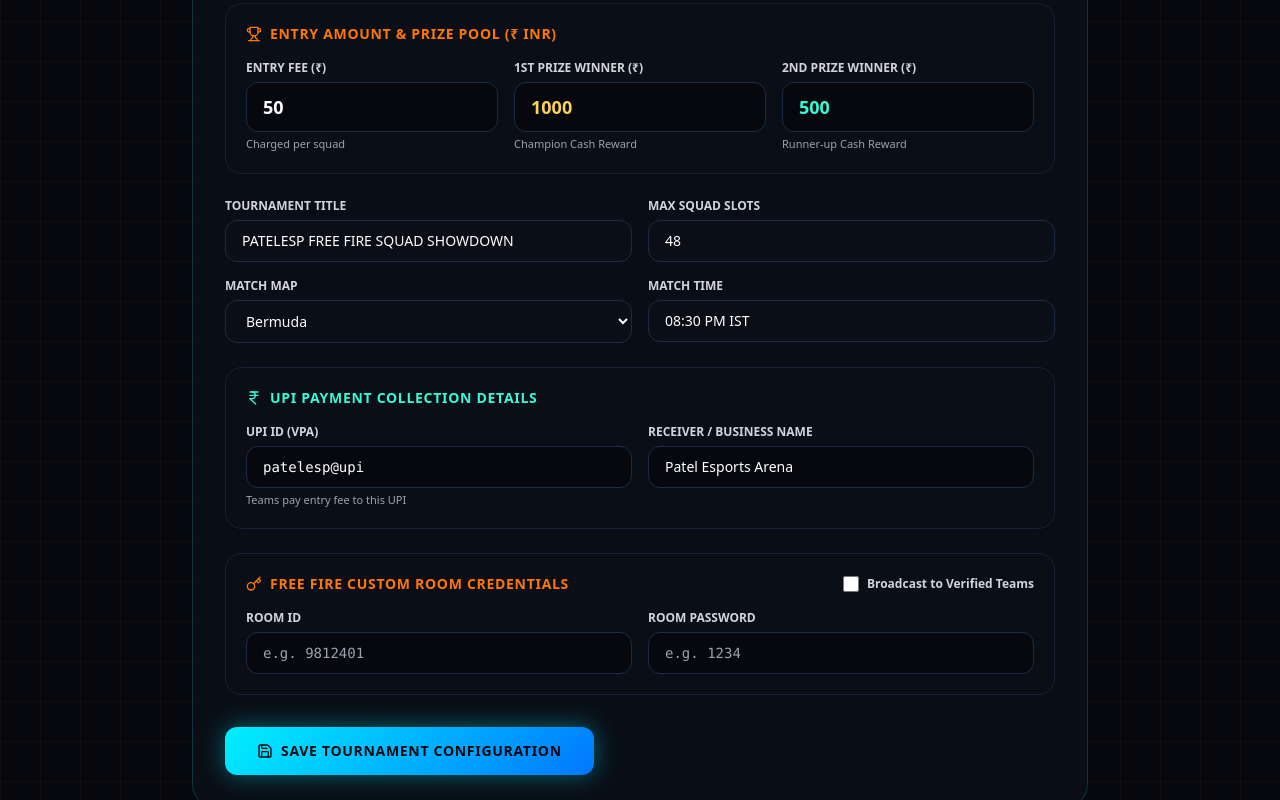
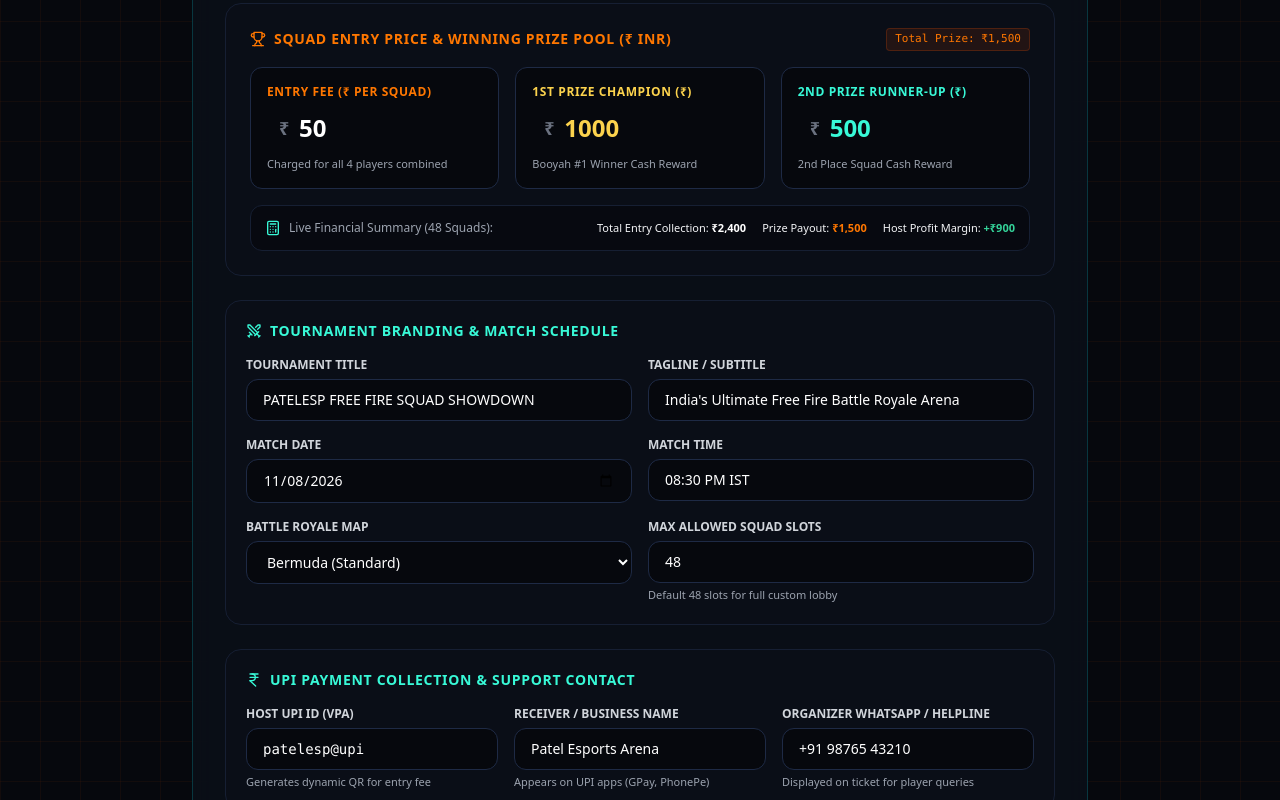
Before and after one commit to junedpatel2005-bit/patelesp, a Next.js app: page /admin/settings in a window 1280 px wide. Shown: the part 380-1180 px from the top of the page. Built offline with nearby package versions, Linux system fonts and the light colour scheme; no server answers; the database is empty; sample sign-in values are in the browser's storage.

Commit message:
feat: enhance admin settings with comprehensive pricing, prizes, live profit calculator, and match schedule

```diff
--- a/src/app/admin/settings/page.tsx
+++ b/src/app/admin/settings/page.tsx
@@ -5,7 +5,8 @@ import { useRouter } from "next/navigation";
 import Link from "next/link";
 import {
   Shield, Settings, Trophy, Flame, ArrowLeft, Save,
-  IndianRupee, Calendar, Clock, MapPin, Check, AlertCircle, Key, Database, Cloud, Server
+  IndianRupee, Calendar, Clock, MapPin, Check, AlertCircle, Key,
+  Database, Users, Phone, Sparkles, Calculator, Swords
 } from "lucide-react";
 import { TournamentConfig } from "@/lib/types";
 import { soundManager } from "@/lib/sound";
@@ -20,17 +21,26 @@ export default function AdminSettingsPage() {
   const [errorMsg, setErrorMsg] = useState("");
   const [dbStatus, setDbStatus] = useState<{ provider: string; connected: boolean; message: string } | null>(null);
 
-  // Form states
-  const [title, setTitle] = useState("");
+  // Form states - Pricing & Prizes
   const [entryFee, setEntryFee] = useState<number>(50);
   const [firstPrize, setFirstPrize] = useState<number>(1000);
   const [secondPrize, setSecondPrize] = useState<number>(500);
+  const [perKillPrize, setPerKillPrize] = useState<number>(0);
+
+  // Tournament Info & Schedule
+  const [title, setTitle] = useState("");
+  const [tagline, setTagline] = useState("");
   const [map, setMap] = useState("Bermuda");
   const [matchDate, setMatchDate] = useState("");
   const [matchTime, setMatchTime] = useState("");
   const [maxSlots, setMaxSlots] = useState<number>(48);
+  const [contactNumber, setContactNumber] = useState("");
+
+  // UPI Details
   const [upiId, setUpiId] = useState("");
   const [upiName, setUpiName] = useState("");
+
+  // Custom Room Credentials
   const [roomId, setRoomId] = useState("");
   const [roomPassword, setRoomPassword] = useState("");
   const [roomAnnounced, setRoomAnnounced] = useState(false);
@@ -57,16 +67,19 @@ export default function AdminSettingsPage() {
         if (data.success && data.tournament) {
           const t: TournamentConfig = data.tournament;
           setTournament(t);
-          setTitle(t.title);
-          setEntryFee(t.entryFee);
-          setFirstPrize(t.firstPrize);
-          setSecondPrize(t.secondPrize);
-          setMap(t.map);
-          setMatchDate(t.matchDate);
-          setMatchTime(t.matchTime);
-          setMaxSlots(t.maxSlots);
-          setUpiId(t.upiId);
-          setUpiName(t.upiName);
+          setTitle(t.title || "");
+          setTagline(t.tagline || "");
+          setEntryFee(t.entryFee ?? 50);
+          setFirstPrize(t.firstPrize ?? 1000);
+          setSecondPrize(t.secondPrize ?? 500);
+          setPerKillPrize(t.perKillPrize ?? 0);
+          setMap(t.map || "Bermuda");
+          setMatchDate(t.matchDate || "2026-11-08");
+          setMatchTime(t.matchTime || "08:30 PM IST");
+          setMaxSlots(t.maxSlots ?? 48);
+          setContactNumber(t.contactNumber || "+91 98765 43210");
+          setUpiId(t.upiId || "patelesp@upi");
+          setUpiName(t.upiName || "Patel Esports Arena");
           setRoomId(t.roomId || "");
           setRoomPassword(t.roomPassword || "");
           setRoomAnnounced(t.roomAnnounced || false);
@@ -97,13 +110,16 @@ export default function AdminSettingsPage() {
         },
         body: JSON.stringify({
           title,
+          tagline,
           entryFee: Number(entryFee),
           firstPrize: Number(firstPrize),
           secondPrize: Number(secondPrize),
+          perKillPrize: Number(perKillPrize),
           map,
           matchDate,
           matchTime,
           maxSlots: Number(maxSlots),
+          contactNumber,
           upiId,
           upiName,
           roomId,
@@ -115,7 +131,7 @@ export default function AdminSettingsPage() {
       const data = await res.json();
       if (data.success) {
         soundManager.playSuccessSound();
-        setSuccessMsg("Tournament settings and prizes updated successfully!");
+        setSuccessMsg("Tournament prices, winning rewards, and configuration updated successfully in cloud!");
         setTournament(data.tournament);
       } else {
         setErrorMsg(data.message || "Failed to update settings");
@@ -126,6 +142,11 @@ export default function AdminSettingsPage() {
       setSaving(false);
     }
   };
+
+  // Live Financial Calculations
+  const calculatedPrizePool = Number(firstPrize || 0) + Number(secondPrize || 0);
+  const potentialCollection = Number(entryFee || 0) * Number(maxSlots || 0);
+  const organizerNetMargin = potentialCollection - calculatedPrizePool;
 
   if (loading) {
     return (
@@ -145,7 +166,7 @@ export default function AdminSettingsPage() {
           >
             <ArrowLeft className="w-4 h-4" /> Back to Dashboard
           </Link>
-          <div className="text-xs font-bold text-cyber-400">ADMIN CONTROL</div>
+          <div className="text-xs font-bold text-cyber-400">ADMIN COMMAND CENTER</div>
         </div>
 
         <div className="gaming-card-cyber rounded-3xl p-6 sm:p-8 border-cyber-500/30">
@@ -155,10 +176,10 @@ export default function AdminSettingsPage() {
             </div>
             <div>
               <h1 className="text-2xl font-black text-white uppercase tracking-tight">
-                Tournament & Prize Pool Settings
+                Tournament Pricing & Configuration
               </h1>
               <p className="text-xs text-gray-400">
-                Update entry fee, 1st & 2nd prize amounts, custom room credentials, and UPI collection ID
+                Configure entry fees per squad, 1st & 2nd winning rewards, match schedule, UPI ID, and room broadcaster
               </p>
             </div>
           </div>
@@ -184,7 +205,7 @@ export default function AdminSettingsPage() {
                 </div>
                 <div>
                   <div className="font-bold flex items-center gap-1.5 uppercase tracking-wider text-[11px]">
-                    {dbStatus.provider === "supabase" ? "Supabase Cloud Database" : "Local File Database"}
+                    {dbStatus.provider === "supabase" ? "Supabase PostgreSQL Database Connected" : "Local File Database"}
                     {dbStatus.connected && (
                       <span className="inline-block w-2 h-2 rounded-full bg-emerald-400 animate-pulse" />
                     )}
@@ -193,7 +214,7 @@ export default function AdminSettingsPage() {
                 </div>
               </div>
               <div className="text-[10px] font-mono px-2.5 py-1 rounded-lg bg-black/40 border border-white/10 uppercase">
-                {dbStatus.provider === "supabase" ? "PostgreSQL" : "JSON Backup"}
+                {dbStatus.provider === "supabase" ? "Live Cloud Sync" : "JSON Backup"}
               </div>
             </div>
           )}
@@ -213,58 +234,98 @@ export default function AdminSettingsPage() {
           )}
 
           <form onSubmit={handleSubmit} className="space-y-6">
-            {/* PRIZE POOL & ENTRY FEE */}
-            <div className="p-5 rounded-2xl bg-dark-900 border border-dark-800 space-y-4">
+            {/* 1. SQUAD ENTRY FEE & WINNING PRIZES */}
+            <div className="p-5 sm:p-6 rounded-2xl bg-dark-900 border border-dark-800 space-y-4">
+              <div className="flex items-center justify-between">
                 <h3 className="text-sm font-bold text-fire-400 uppercase tracking-wider flex items-center gap-2">
-                <Trophy className="w-4 h-4" /> Entry Amount & Prize Pool (₹ INR)
+                  <Trophy className="w-4 h-4" /> Squad Entry Price & Winning Prize Pool (₹ INR)
                 </h3>
+                <span className="text-[11px] font-mono px-2 py-0.5 rounded bg-fire-500/10 text-fire-400 border border-fire-500/20">
+                  Total Prize: ₹{calculatedPrizePool.toLocaleString()}
+                </span>
+              </div>
 
               <div className="grid grid-cols-1 sm:grid-cols-3 gap-4">
-                <div>
-                  <label className="block text-xs font-bold uppercase text-gray-300 mb-1.5">
-                    Entry Fee (₹)
+                {/* Entry Fee Per Squad */}
+                <div className="p-4 rounded-xl bg-dark-950 border border-dark-750 focus-within:border-fire-500 transition-colors">
+                  <label className="block text-xs font-black uppercase tracking-wider text-fire-400 mb-1">
+                    Entry Fee (₹ Per Squad)
                   </label>
+                  <div className="relative flex items-center mt-2">
+                    <span className="absolute left-3 text-lg font-bold text-gray-500">₹</span>
                     <input
                       type="number"
                       required
+                      min={0}
                       value={entryFee}
                       onChange={(e) => setEntryFee(Number(e.target.value))}
-                    className="w-full bg-dark-950 border border-dark-750 focus:border-fire-500 rounded-xl px-4 py-2.5 text-white font-black text-lg focus:outline-none"
+                      className="w-full bg-transparent pl-8 pr-3 py-1 text-white font-black text-2xl focus:outline-none"
                     />
-                  <p className="text-[11px] text-gray-400 mt-1">Charged per squad</p>
+                  </div>
+                  <p className="text-[11px] text-gray-400 mt-2">Charged for all 4 players combined</p>
                 </div>
 
-                <div>
-                  <label className="block text-xs font-bold uppercase text-gray-300 mb-1.5">
-                    1st Prize Winner (₹)
+                {/* 1st Prize Winner */}
+                <div className="p-4 rounded-xl bg-dark-950 border border-dark-750 focus-within:border-gold-500 transition-colors">
+                  <label className="block text-xs font-black uppercase tracking-wider text-gold-400 mb-1">
+                    1st Prize Champion (₹)
                   </label>
+                  <div className="relative flex items-center mt-2">
+                    <span className="absolute left-3 text-lg font-bold text-gray-500">₹</span>
                     <input
                       type="number"
                       required
+                      min={0}
                       value={firstPrize}
                       onChange={(e) => setFirstPrize(Number(e.target.value))}
-                    className="w-full bg-dark-950 border border-dark-750 focus:border-gold-500 rounded-xl px-4 py-2.5 text-gold-400 font-black text-lg focus:outline-none"
+                      className="w-full bg-transparent pl-8 pr-3 py-1 text-gold-400 font-black text-2xl focus:outline-none"
                     />
-                  <p className="text-[11px] text-gray-400 mt-1">Champion Cash Reward</p>
+                  </div>
+                  <p className="text-[11px] text-gray-400 mt-2">Booyah #1 Winner Cash Reward</p>
                 </div>
 
-                <div>
-                  <label className="block text-xs font-bold uppercase text-gray-300 mb-1.5">
-                    2nd Prize Winner (₹)
+                {/* 2nd Prize Runner-up */}
+                <div className="p-4 rounded-xl bg-dark-950 border border-dark-750 focus-within:border-cyber-500 transition-colors">
+                  <label className="block text-xs font-black uppercase tracking-wider text-cyber-400 mb-1">
+                    2nd Prize Runner-Up (₹)
                   </label>
+                  <div className="relative flex items-center mt-2">
+                    <span className="absolute left-3 text-lg font-bold text-gray-500">₹</span>
                     <input
                       type="number"
                       required
+                      min={0}
                       value={secondPrize}
                       onChange={(e) => setSecondPrize(Number(e.target.value))}
-                    className="w-full bg-dark-950 border border-dark-750 focus:border-cyber-500 rounded-xl px-4 py-2.5 text-cyber-400 font-black text-lg focus:outline-none"
+                      className="w-full bg-transparent pl-8 pr-3 py-1 text-cyber-400 font-black text-2xl focus:outline-none"
                     />
-                  <p className="text-[11px] text-gray-400 mt-1">Runner-up Cash Reward</p>
+                  </div>
+                  <p className="text-[11px] text-gray-400 mt-2">2nd Place Squad Cash Reward</p>
+                </div>
+              </div>
+
+              {/* Live Financial Projection Card */}
+              <div className="p-3.5 rounded-xl bg-dark-950/70 border border-dark-800 flex flex-wrap items-center justify-between gap-3 text-xs">
+                <div className="flex items-center gap-2 text-gray-400">
+                  <Calculator className="w-4 h-4 text-cyber-400" />
+                  <span>Live Financial Summary ({maxSlots} Squads):</span>
+                </div>
+                <div className="flex items-center gap-4 text-[11px]">
+                  <span>Total Entry Collection: <strong className="text-white">₹{potentialCollection.toLocaleString()}</strong></span>
+                  <span>Prize Payout: <strong className="text-fire-400">₹{calculatedPrizePool.toLocaleString()}</strong></span>
+                  <span>Host Profit Margin: <strong className={organizerNetMargin >= 0 ? "text-emerald-400" : "text-red-400"}>
+                    {organizerNetMargin >= 0 ? `+₹${organizerNetMargin.toLocaleString()}` : `-₹${Math.abs(organizerNetMargin).toLocaleString()}`}
+                  </strong></span>
                 </div>
               </div>
             </div>
 
-            {/* TOURNAMENT TITLE & SLOTS */}
+            {/* 2. TOURNAMENT INFO & SCHEDULE */}
+            <div className="p-5 rounded-2xl bg-dark-900 border border-dark-800 space-y-4">
+              <h3 className="text-sm font-bold text-cyber-400 uppercase tracking-wider flex items-center gap-2">
+                <Swords className="w-4 h-4" /> Tournament Branding & Match Schedule
+              </h3>
+
               <div className="grid grid-cols-1 sm:grid-cols-2 gap-4">
                 <div>
                   <label className="block text-xs font-bold uppercase text-gray-300 mb-1.5">
@@ -275,38 +336,37 @@ export default function AdminSettingsPage() {
                     required
                     value={title}
                     onChange={(e) => setTitle(e.target.value)}
-                  className="w-full bg-dark-900 border border-dark-750 focus:border-cyber-500 rounded-xl px-4 py-2.5 text-white text-sm focus:outline-none"
+                    placeholder="e.g. PATELESP FREE FIRE SQUAD SHOWDOWN"
+                    className="w-full bg-dark-950 border border-dark-750 focus:border-cyber-500 rounded-xl px-4 py-2.5 text-white text-sm focus:outline-none"
                   />
                 </div>
 
                 <div>
                   <label className="block text-xs font-bold uppercase text-gray-300 mb-1.5">
-                  Max Squad Slots
+                    Tagline / Subtitle
                   </label>
                   <input
-                  type="number"
-                  required
-                  value={maxSlots}
-                  onChange={(e) => setMaxSlots(Number(e.target.value))}
-                  className="w-full bg-dark-900 border border-dark-750 focus:border-cyber-500 rounded-xl px-4 py-2.5 text-white text-sm focus:outline-none"
+                    type="text"
+                    value={tagline}
+                    onChange={(e) => setTagline(e.target.value)}
+                    placeholder="e.g. India's Ultimate Free Fire Battle Royale Arena"
+                    className="w-full bg-dark-950 border border-dark-750 focus:border-cyber-500 rounded-xl px-4 py-2.5 text-white text-sm focus:outline-none"
                   />
                 </div>
 
                 <div>
                   <label className="block text-xs font-bold uppercase text-gray-300 mb-1.5">
-                  Match Map
+                    Match Date
                   </label>
-                <select
-                  value={map}
-                  onChange={(e) => setMap(e.target.value)}
-                  className="w-full bg-dark-900 border border-dark-750 focus:border-cyber-500 rounded-xl px-4 py-2.5 text-white text-sm focus:outline-none"
-                >
-                  <option value="Bermuda">Bermuda</option>
-                  <option value="Purgatory">Purgatory</option>
-                  <option value="Kalahari">Kalahari</option>
-                  <option value="Alpine">Alpine</option>
-                  <option value="NexTerra">NexTerra</option>
-                </select>
+                  <div className="relative">
+                    <input
+                      type="date"
+                      required
+                      value={matchDate}
+                      onChange={(e) => setMatchDate(e.target.value)}
+                      className="w-full bg-dark-950 border border-dark-750 focus:border-cyber-500 rounded-xl px-4 py-2.5 text-white text-sm focus:outline-none"
+                    />
+                  </div>
                 </div>
 
                 <div>
@@ -319,21 +379,55 @@ export default function AdminSettingsPage() {
                     placeholder="e.g. 08:30 PM IST"
                     value={matchTime}
                     onChange={(e) => setMatchTime(e.target.value)}
-                  className="w-full bg-dark-900 border border-dark-750 focus:border-cyber-500 rounded-xl px-4 py-2.5 text-white text-sm focus:outline-none"
+                    className="w-full bg-dark-950 border border-dark-750 focus:border-cyber-500 rounded-xl px-4 py-2.5 text-white text-sm focus:outline-none"
                   />
+                </div>
+
+                <div>
+                  <label className="block text-xs font-bold uppercase text-gray-300 mb-1.5">
+                    Battle Royale Map
+                  </label>
+                  <select
+                    value={map}
+                    onChange={(e) => setMap(e.target.value)}
+                    className="w-full bg-dark-950 border border-dark-750 focus:border-cyber-500 rounded-xl px-4 py-2.5 text-white text-sm focus:outline-none"
+                  >
+                    <option value="Bermuda">Bermuda (Standard)</option>
+                    <option value="Purgatory">Purgatory</option>
+                    <option value="Kalahari">Kalahari (Desert)</option>
+                    <option value="Alpine">Alpine (Snow/Forest)</option>
+                    <option value="NexTerra">NexTerra (Sci-Fi)</option>
+                  </select>
+                </div>
+
+                <div>
+                  <label className="block text-xs font-bold uppercase text-gray-300 mb-1.5">
+                    Max Allowed Squad Slots
+                  </label>
+                  <input
+                    type="number"
+                    required
+                    min={2}
+                    max={100}
+                    value={maxSlots}
+                    onChange={(e) => setMaxSlots(Number(e.target.value))}
+                    className="w-full bg-dark-950 border border-dark-750 focus:border-cyber-500 rounded-xl px-4 py-2.5 text-white text-sm focus:outline-none"
+                  />
+                  <p className="text-[11px] text-gray-400 mt-1">Default 48 slots for full custom lobby</p>
+                </div>
               </div>
             </div>
 
-            {/* UPI PAYMENT COLLECTION SETTINGS */}
+            {/* 3. UPI PAYMENT COLLECTION & SUPPORT HELPLINE */}
             <div className="p-5 rounded-2xl bg-dark-900 border border-dark-800 space-y-4">
               <h3 className="text-sm font-bold text-cyber-400 uppercase tracking-wider flex items-center gap-2">
-                <IndianRupee className="w-4 h-4" /> UPI Payment Collection Details
+                <IndianRupee className="w-4 h-4" /> UPI Payment Collection & Support Contact
               </h3>
 
-              <div className="grid grid-cols-1 sm:grid-cols-2 gap-4">
+              <div className="grid grid-cols-1 sm:grid-cols-3 gap-4">
                 <div>
                   <label className="block text-xs font-bold uppercase text-gray-300 mb-1.5">
-                    UPI ID (VPA)
+                    Host UPI ID (VPA)
                   </label>
                   <input
                     type="text"
@@ -343,7 +437,7 @@ export default function AdminSettingsPage() {
                     onChange={(e) => setUpiId(e.target.value)}
                     className="w-full bg-dark-950 border border-dark-750 focus:border-cyber-500 rounded-xl px-4 py-2.5 text-white font-mono text-sm focus:outline-none"
                   />
-                  <p className="text-[11px] text-gray-400 mt-1">Teams pay entry fee to this UPI</p>
+                  <p className="text-[11px] text-gray-400 mt-1">Generates dynamic QR for entry fee</p>
                 </div>
 
                 <div>
@@ -353,36 +447,51 @@ export default function AdminSettingsPage() {
                   <input
                     type="text"
                     required
-                    placeholder="e.g. Patel Esports"
+                    placeholder="e.g. Patel Esports Arena"
                     value={upiName}
                     onChange={(e) => setUpiName(e.target.value)}
                     className="w-full bg-dark-950 border border-dark-750 focus:border-cyber-500 rounded-xl px-4 py-2.5 text-white text-sm focus:outline-none"
                   />
+                  <p className="text-[11px] text-gray-400 mt-1">Appears on UPI apps (GPay, PhonePe)</p>
+                </div>
+
+                <div>
+                  <label className="block text-xs font-bold uppercase text-gray-300 mb-1.5">
+                    Organizer WhatsApp / Helpline
+                  </label>
+                  <input
+                    type="text"
+                    placeholder="e.g. +91 98765 43210"
+                    value={contactNumber}
+                    onChange={(e) => setContactNumber(e.target.value)}
+                    className="w-full bg-dark-950 border border-dark-750 focus:border-cyber-500 rounded-xl px-4 py-2.5 text-white text-sm focus:outline-none"
+                  />
+                  <p className="text-[11px] text-gray-400 mt-1">Displayed on ticket for player queries</p>
                 </div>
               </div>
             </div>
 
-            {/* CUSTOM ROOM BROADCAST */}
+            {/* 4. CUSTOM ROOM BROADCASTER */}
             <div className="p-5 rounded-2xl bg-dark-900 border border-dark-800 space-y-4">
-              <div className="flex items-center justify-between">
+              <div className="flex items-center justify-between flex-wrap gap-2">
                 <h3 className="text-sm font-bold text-fire-400 uppercase tracking-wider flex items-center gap-2">
                   <Key className="w-4 h-4" /> Free Fire Custom Room Credentials
                 </h3>
-                <label className="flex items-center gap-2 text-xs font-bold text-gray-300 cursor-pointer">
+                <label className="flex items-center gap-2 text-xs font-bold text-gray-300 cursor-pointer bg-dark-950 px-3 py-1.5 rounded-lg border border-dark-750">
                   <input
                     type="checkbox"
                     checked={roomAnnounced}
                     onChange={(e) => setRoomAnnounced(e.target.checked)}
                     className="w-4 h-4 rounded text-fire-500 bg-dark-950 border-dark-750"
                   />
-                  Broadcast to Verified Teams
+                  <span>Broadcast to Verified Teams</span>
                 </label>
               </div>
 
               <div className="grid grid-cols-1 sm:grid-cols-2 gap-4">
                 <div>
                   <label className="block text-xs font-bold uppercase text-gray-300 mb-1.5">
-                    Room ID
+                    Custom Room ID
                   </label>
                   <input
                     type="text"
@@ -391,11 +500,12 @@ export default function AdminSettingsPage() {
                     onChange={(e) => setRoomId(e.target.value)}
                     className="w-full bg-dark-950 border border-dark-750 focus:border-fire-500 rounded-xl px-4 py-2.5 text-white font-mono text-sm focus:outline-none"
                   />
+                  <p className="text-[11px] text-gray-400 mt-1">Only revealed when Broadcast is enabled</p>
                 </div>
 
                 <div>
                   <label className="block text-xs font-bold uppercase text-gray-300 mb-1.5">
-                    Room Password
+                    Custom Room Password
                   </label>
                   <input
                     type="text"
@@ -404,6 +514,7 @@ export default function AdminSettingsPage() {
                     onChange={(e) => setRoomPassword(e.target.value)}
                     className="w-full bg-dark-950 border border-dark-750 focus:border-fire-500 rounded-xl px-4 py-2.5 text-white font-mono text-sm focus:outline-none"
                   />
+                  <p className="text-[11px] text-gray-400 mt-1">Kept confidential until match broadcast</p>
                 </div>
               </div>
             </div>
@@ -418,7 +529,7 @@ export default function AdminSettingsPage() {
                 {saving ? (
                   <>
                     <span className="w-4 h-4 border-2 border-dark-950 border-t-transparent rounded-full animate-spin" />
-                    Saving Changes...
+                    Saving to Cloud...
                   </>
                 ) : (
                   <>
```
Lines whose indentation alone changed are shown as unchanged.
